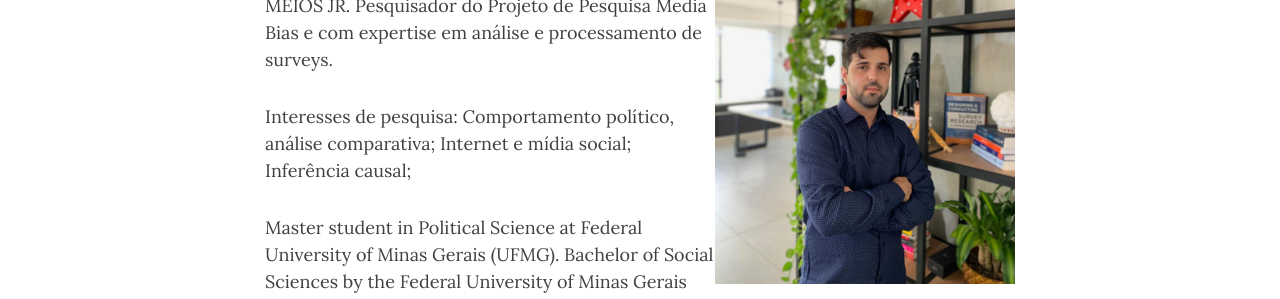
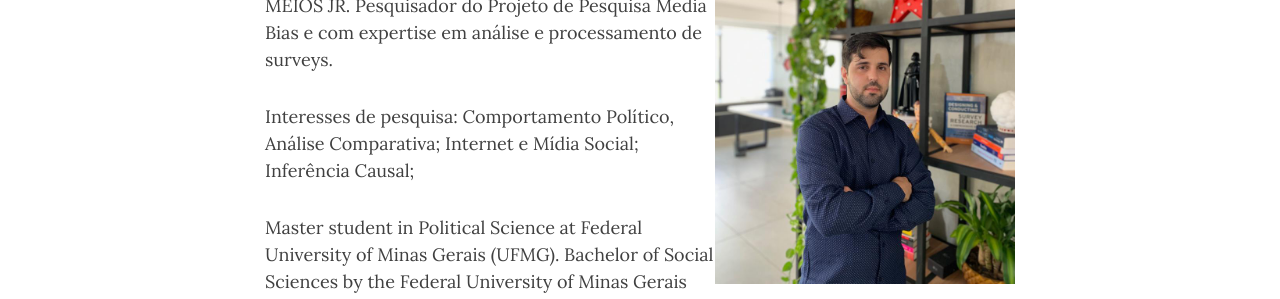
Before and after one commit to virgiliomendes/virgiliomendes.github.io, a Jekyll site: the page built from aboutme.md, in a window 1280 px wide and 1259 px high. Shown: the part 482-781 px from the top of the window. Built offline with Jekyll 4.4.1, drawn with Linux system fonts in a browser that asks for light colours; nearby versions of some CDN libraries.

```diff
--- a/aboutme.md
+++ b/aboutme.md
@@ -9,7 +9,7 @@ Mestrando em Ciência Política na UFMG, na área de Comportamento Político, e
 Ex-diretor da Coordenadoria de Projetos da MEIOS JR.
 Pesquisador do Projeto de Pesquisa Media Bias e com expertise em análise e processamento de surveys.
 
-Interesses de pesquisa: Comportamento político, análise comparativa; Internet e mídia social; Inferência causal;
+Interesses de pesquisa: Comportamento Político, Análise Comparativa; Internet e Mídia Social; Inferência Causal;
 
 Master student in Political Science at Federal University of Minas Gerais (UFMG).
 Bachelor of Social Sciences by the Federal University of Minas Gerais (UFMG).
```
